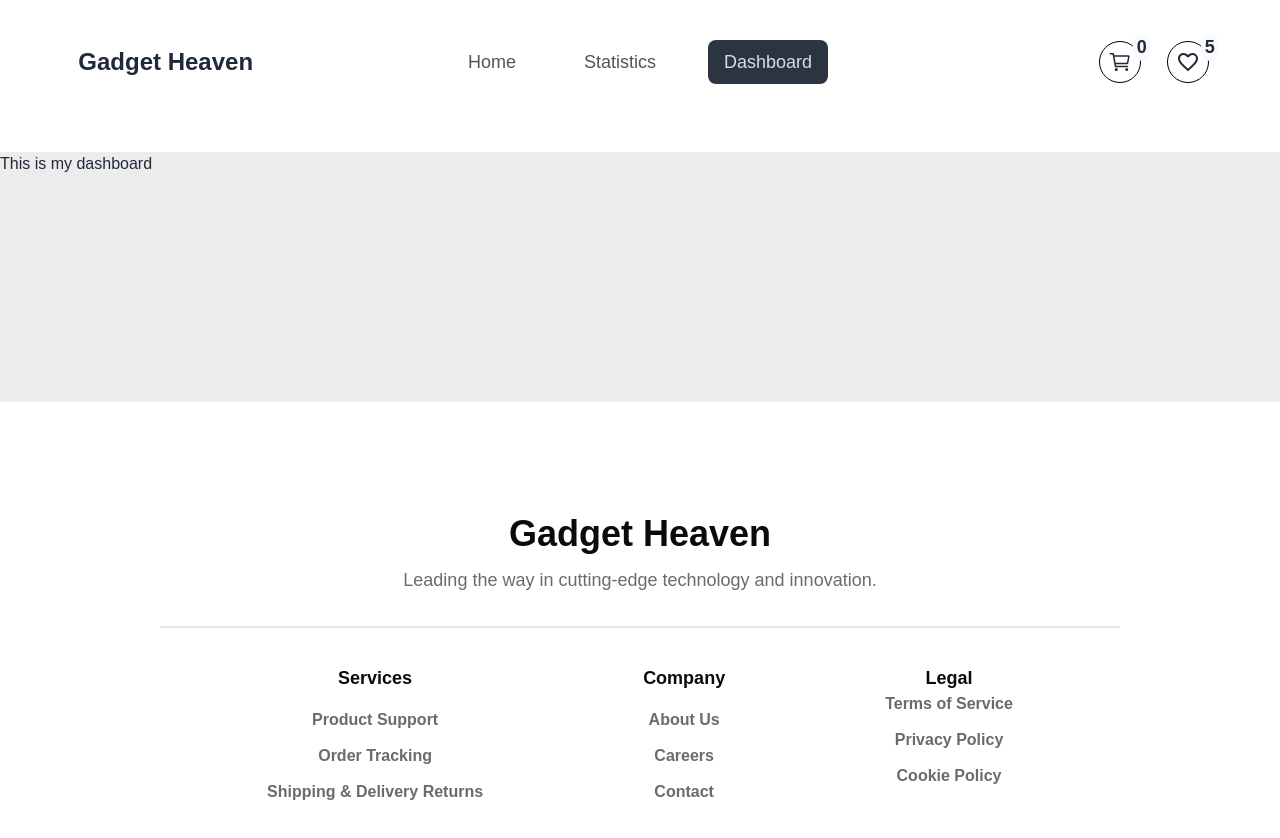
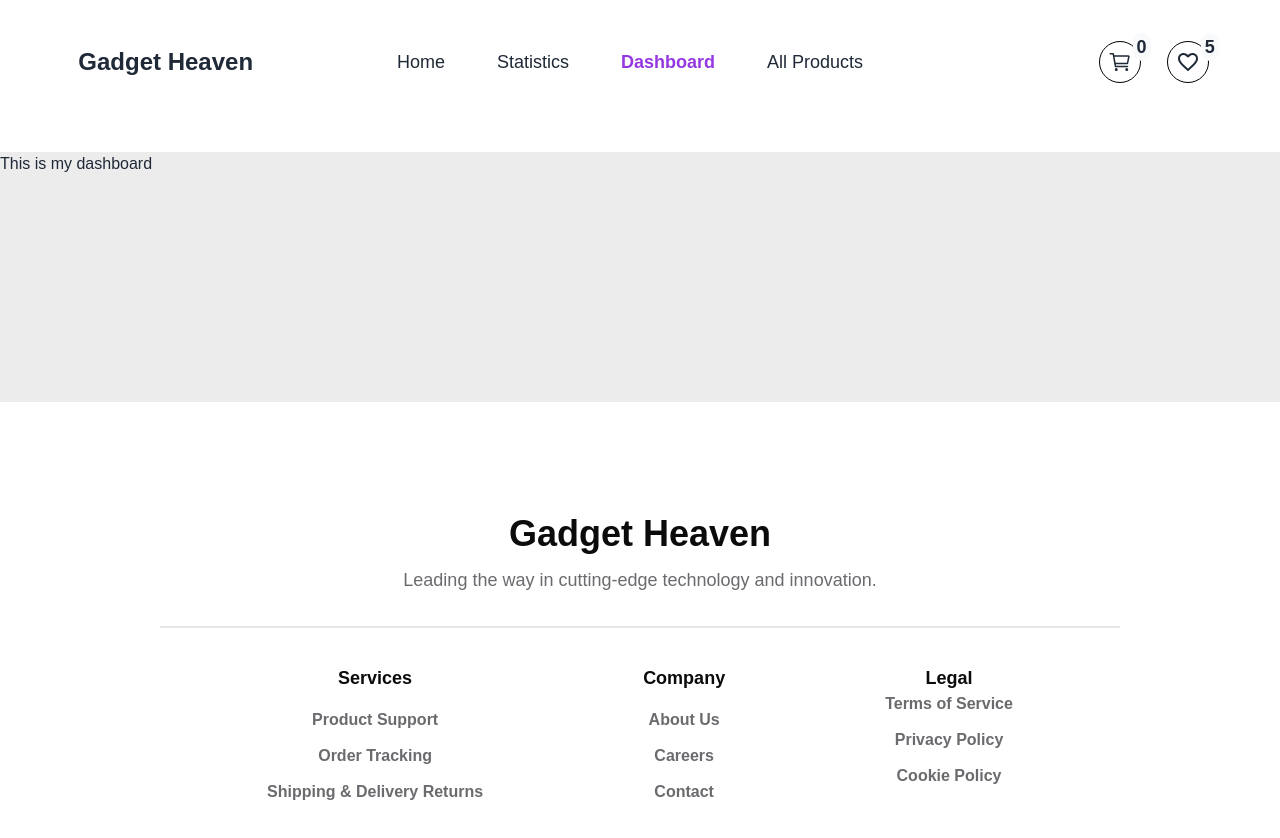
Before and after one commit to programming-hero-web-course-4/b10a8-gadget-heaven-Rafi-Dev402, a React (Vite) app: page /Dashboard in a window 1280 px wide. Shown: the top 838 px of the page. Built offline with nearby package versions, Linux system fonts and the light colour scheme.

Commit message:
Added New page

```diff
--- a/src/App.jsx
+++ /dev/null
@@ -1,35 +0,0 @@
-import { useState } from 'react'
-import reactLogo from './assets/react.svg'
-import viteLogo from '/vite.svg'
-import './App.css'
-
-function App() {
-  const [count, setCount] = useState(0)
-
-  return (
-    <>
-      <div>
-        <a href="https://vite.dev" target="_blank">
-          <img src={viteLogo} className="logo" alt="Vite logo" />
-        </a>
-        <a href="https://react.dev" target="_blank">
-          <img src={reactLogo} className="logo react" alt="React logo" />
-        </a>
-      </div>
-      <h1>Vite + React</h1>
-      <div className="card">
-        <button onClick={() => setCount((count) => count + 1)}>
-          count is {count}
-        </button>
-        <p>
-          Edit <code>src/App.jsx</code> and save to test HMR
-        </p>
-      </div>
-      <p className="read-the-docs">
-        Click on the Vite and React logos to learn more
-      </p>
-    </>
-  )
-}
-
-export default App
--- a/src/Components/AllProducts/AllProducts.jsx
+++ b/src/Components/AllProducts/AllProducts.jsx
@@ -1,10 +1,31 @@
+import { useLoaderData, useNavigate } from "react-router-dom";
+import Card from "../Card/Card";
+import Headding from "../Headding/Headding";
 
 
 const AllProducts = () => {
+    const products = useLoaderData();
+    const homeNavigate = useNavigate()
+
     return (
-        <div>
-            <h1 className="text-red-900">This is All Products</h1>
-        </div>
+        <>
+            <div className="bg-[#9538E2] h-60 mb-8 ">
+                <div className="py-5">
+                    <Headding title="All Products Here" subTitle="Explore the latest gadgets that will take your experience to the next level. From smart devices to the coolest accessories, we have it all!"></Headding>
+                </div>
+                <div className="flex justify-center mt-4">
+                    <button className="btn btn-outline lg:hover:bg-white hover:text-[#9538E2] border-2 border-white rounded-full px-10 text-lg font-semibold text-white" onClick={()=> homeNavigate('/')}>Home</button>
+                </div>
+            </div>
+            <div className="mx-auto grid grid-cols-1 md:grid-cols-2 lg:grid-cols-3 gap-5 mb-6 container">
+
+                {
+                    products.map(product => <Card key={product.product_id} product={product} ></Card>)
+                }
+            </div>
+
+        </>
+
     );
 };
 
--- a/src/Components/Headding/Headding.jsx
+++ b/src/Components/Headding/Headding.jsx
@@ -1,11 +1,13 @@
 
 
 // eslint-disable-next-line react/prop-types
-const Headding = ({title,subTitle}) => {
+const Headding = ({ title, subTitle }) => {
     return (
         <div>
-            <h1 className="text-4xl font-bold text-white">{title}</h1>
-            <p className="text-base font-normal text-white">{subTitle}</p>
+            <h1 className="text-4xl font-bold text-white text-center">{title}</h1>
+            <div className="mx-auto lg:w-[796px] mt-5">
+                <p className="text-base font-normal text-white text-center ">{subTitle}</p>
+            </div>
         </div>
     );
 };
--- a/src/Components/Home/Home.jsx
+++ b/src/Components/Home/Home.jsx
@@ -18,7 +18,8 @@ const Home = () => {
                 <div className=" lg:w-3/12 mx-auto">
 
                     <div className="bg-white rounded-2xl">
-                        <h2 className="text-[#0B0B0B] text-2xl font-semibold text-center pt-5">All Categorys</h2>
+                        <h2 className="text-[#0B0B0B] text-xl font-semibold text-center pt-5">All Categories</h2>
+
                         <div className="border-base-200  mx-auto   grid grid-cols-2 md:grid-cols-3 lg:grid-cols-1 gap-5 p-6">
 
 
--- a/src/Components/NavBar/Navbar.jsx
+++ b/src/Components/NavBar/Navbar.jsx
@@ -7,9 +7,16 @@ const Navbar = () => {
 
     const links = <>
 
-        <li><NavLink className="text-[#0B0B0BB3] text-lg font-medium mr-9" to='/'>Home</NavLink></li>
-        <li><NavLink className="text-[#0B0B0BB3] text-lg font-medium mr-9" to='/Statistics'>Statistics</NavLink></li>
-        <li><NavLink className="text-[#0B0B0BB3] text-lg font-medium " to='/Dashboard'>Dashboard</NavLink></li>
+        <li><NavLink
+            // className="text-[#0B0B0BB3] text-lg font-medium mr-5"
+            className={({ isActive }) => ` text-lg font-medium mr-5 hover:bg-none ${isActive ? 'text-[#9538E2] font-semibold' :  'hover:text-[#9538E2]'}`}
+
+            to='/'>
+            Home
+        </NavLink></li>
+        <li><NavLink className={({ isActive }) => ` text-lg font-medium mr-5 ${isActive ? 'text-[#9538E2] font-semibold' :  'hover:text-[#9538E2]'}`} to='/Statistics'>Statistics</NavLink></li>
+        <li><NavLink className={({ isActive }) => ` text-lg font-medium mr-5 ${isActive ? 'text-[#9538E2] font-semibold' :  'hover:text-[#9538E2]'}`} to='/Dashboard'>Dashboard</NavLink></li>
+        <li><NavLink className={({ isActive }) => ` text-lg font-medium mr-5 ${isActive ? 'text-[#9538E2] font-semibold' :  'hover:text-[#9538E2]'}`} to='/AllProducts'>All Products</NavLink></li>
 
     </>
 
--- a/src/Components/ProductCards/ProductCards.jsx
+++ b/src/Components/ProductCards/ProductCards.jsx
@@ -31,6 +31,9 @@ const ProductCards = () => {
             {
                 (!category)&&<button onClick={()=> navigate('/AllProducts')} className="btn px-9 bg-green-400  text-xl font-medium">View All</button>
             }
+            {/* {
+                (!category)&&<button onClick={()=> setFilteredproducts(products)} className="btn px-9 bg-green-400  text-xl font-medium">View All</button>
+            } */}
 
         </>
     );
--- a/src/main.jsx
+++ b/src/main.jsx
@@ -49,7 +49,8 @@ const router = createBrowserRouter([
       },
       {
         path:"/AllProducts",
-        element:<AllProducts></AllProducts>
+        element:<AllProducts></AllProducts>,
+        loader: ()=> fetch('../public/Products.json')
       },
     ]
   },
```
Also changed, not shown: src/App.css (added).
